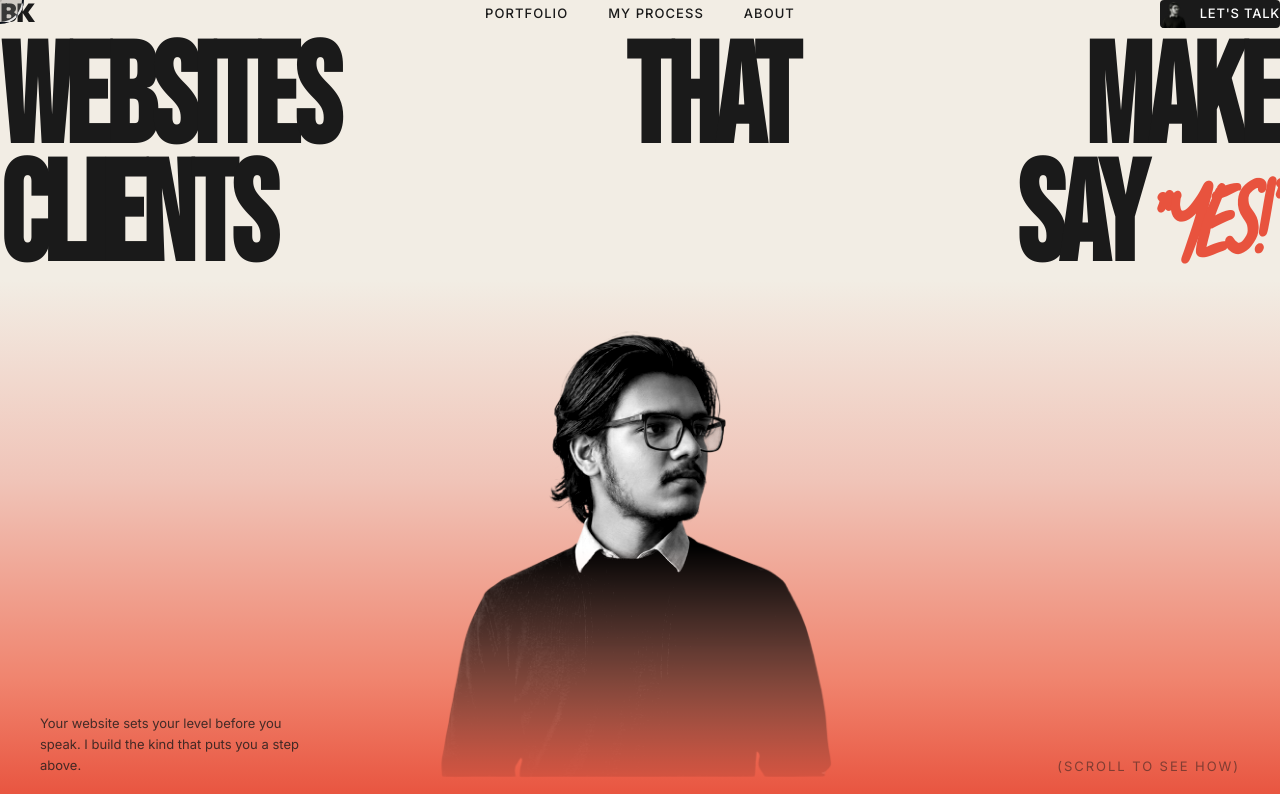
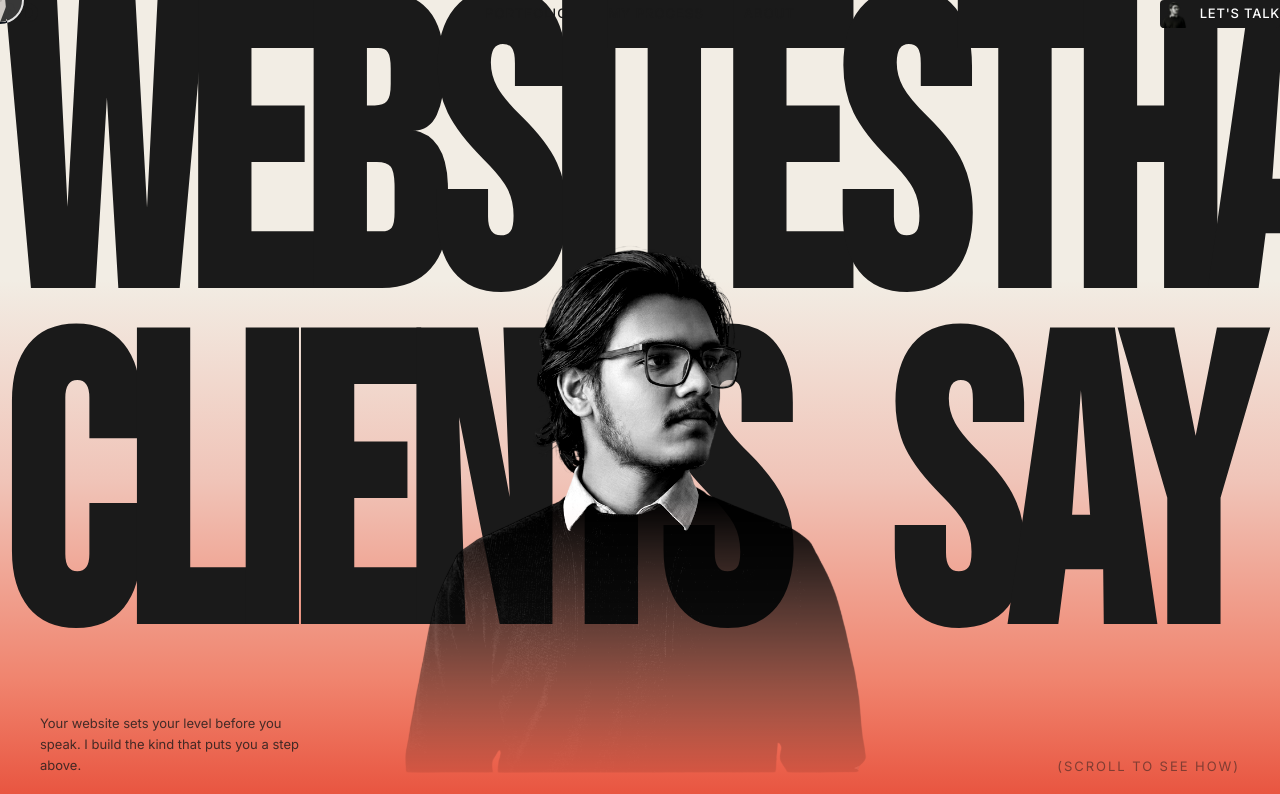
Before and after one commit to Anshum25/Portfollio, a React (Vite) app: page / in a window 1280 px wide. Shown: the top 794 px of the page. Built offline with nearby package versions, Linux system fonts and the light colour scheme.

Commit message:
text fix

```diff
--- a/index.html
+++ b/index.html
@@ -5,7 +5,7 @@
     <link rel="icon" type="image/svg+xml" href="/vite.svg" />
     <meta name="viewport" content="width=device-width, initial-scale=1.0" />
     <meta name="description" content="I build websites for expertise-led companies that want to look credible, explain their value clearly, and attract better clients." />
-    <title>BK | Websites That Make Clients Say "YES!"</title>
+    <title>AD | Websites That Make Clients Say "YES!"</title>
     <link rel="preconnect" href="https://fonts.googleapis.com">
 <link rel="preconnect" href="https://fonts.gstatic.com" crossorigin>
 <link href="https://fonts.googleapis.com/css2?family=Inter:wght@300;400;500;600;700&display=swap" rel="stylesheet">
--- a/src/components/Footer.jsx
+++ b/src/components/Footer.jsx
@@ -36,11 +36,11 @@ export default function Footer() {
                     </div>
                     <div className="mt-6">
                         <a
-                            href="mailto:hello@bogdankolomiyets.com?subject=Hey%2C%20Bogdan!%20I%20have%20a%20project%20idea"
+                            href="mailto:hello@anshumdev.com?subject=Hey%2C%20Bogdan!%20I%20have%20a%20project%20idea"
                             className="text-[13px] opacity-40 hover:opacity-80 transition-opacity underline underline-offset-4"
                             style={{ fontFamily: 'Inter, sans-serif' }}
                         >
-                            hello@bogdankolomiyets.com
+                            hello@anshumdev.com
                         </a>
                     </div>
                 </motion.div>
@@ -89,11 +89,11 @@ export default function Footer() {
                     {/* Email + Copyright */}
                     <div className="flex flex-col justify-between gap-4">
                         <a
-                            href="mailto:hello@bogdankolomiyets.com?subject=Hey%2C%20Bogdan!%20I%20have%20a%20project%20idea"
+                            href="mailto:hello@anshumdev.com?subject=Hey%2C%20Bogdan!%20I%20have%20a%20project%20idea"
                             className="text-[13px] opacity-40 hover:opacity-90 transition-opacity"
                             style={{ fontFamily: 'Inter, sans-serif' }}
                         >
-                            hello@bogdankolomiyets.com
+                            hello@anshumdev.com
                         </a>
                         <p className="text-[11px] opacity-25 mt-auto" style={{ fontFamily: 'Inter, sans-serif' }}>
                             © {new Date().getFullYear()} Bogdan Kolomiyets. All rights reserved.
--- a/src/components/Navbar.jsx
+++ b/src/components/Navbar.jsx
@@ -32,11 +32,11 @@ export default function Navbar({ onMenuToggle }) {
             style={{
                 background: scrolled ? 'rgba(242, 237, 228, 0.9)' : 'transparent',
                 backdropFilter: scrolled ? 'blur(16px)' : 'none',
-                WebkitBackdropFilter: scrolled ? 'blur(16px)' : 'none',
+                WeADitBackdropFilter: scrolled ? 'blur(16px)' : 'none',
             }}
         >
             <div className="w-full grid grid-cols-2 md:grid-cols-3 items-center">
-                {/* Logo - BK monogram */}
+                {/* Logo - AD monogram */}
                 <Link to="/" className="relative z-50 justify-self-start">
                     <span
                         className="text-[26px] leading-none"
@@ -46,7 +46,7 @@ export default function Navbar({ onMenuToggle }) {
                             letterSpacing: '-0.04em',
                         }}
                     >
-                        BK
+                        AD
                     </span>
                 </Link>
 
--- a/src/index.css
+++ b/src/index.css
@@ -55,7 +55,7 @@ body {
   background-color: var(--color-beige);
   color: var(--color-dark);
   overflow-x: hidden;
-  -webkit-font-smoothing: antialiased;
+  -weADit-font-smoothing: antialiased;
   -moz-osx-font-smoothing: grayscale;
   cursor: none;
 }
@@ -131,7 +131,7 @@ body {
 }
 
 /* Custom Scrollbar */
-::-webkit-scrollbar {
+::-weADit-scrollbar {
   width: 0px;
 }
 
--- a/src/pages/Contact.jsx
+++ b/src/pages/Contact.jsx
@@ -129,7 +129,7 @@ export default function Contact() {
                                 name="email"
                                 value={formData.email}
                                 onChange={handleChange}
-                                placeholder="hello@bogdankolomiyets"
+                                placeholder="hello@anshumdev"
                                 required
                                 className="w-full bg-[#E8E3DA] border-none rounded-xl px-5 py-4 text-[15px] outline-none focus:ring-2 focus:ring-coral/30 transition-all placeholder:text-dark/30"
                                 style={{ fontFamily: 'Inter, sans-serif' }}
--- a/src/pages/Home.jsx
+++ b/src/pages/Home.jsx
@@ -107,16 +107,16 @@ export default function Home() {
             exit="exit"
         >
             {/* Hero Section */}
-            <section ref={heroRef} className="hero-gradient relative min-h-screen flex flex-col justify-start overflow-hidden pt-24 md:pt-28">
+            <section ref={heroRef} className="hero-gradient relative min-h-screen flex flex-col justify-start overflow-hidden pt-32 md:pt-36">
                 {/* YES! cursor trail effect */}
                 <YesTrail containerRef={heroRef} />
 
-                <div className="relative w-full px-3 md:px-10 flex min-h-[30vh] md:min-h-[40vh] items-center">
+                <div className="relative w-full px-3 md:px-10 flex min-h-[30vh] md:min-h-[40vh] items-center mt-10 md:mt-16">
                     <motion.div
                         style={{ y: heroTitleY, opacity: heroTitleOpacity }}
                         className="w-full"
                     >
-                        <h1 className="heading-ultra text-dark text-[clamp(3rem,11vw,13rem)] w-full">
+                        <h1 className="heading-ultra text-dark text-[clamp(25rem,11vw,13.5rem)] leading-[0.88] w-full">
                             <span className="flex justify-between" style={{ width: 'calc(100% / 0.88)' }}>
                                 <span>WEBSITES</span>
                                 <span>THAT</span>
@@ -124,11 +124,9 @@ export default function Home() {
                             </span>
                             <span className="flex items-baseline" style={{ width: 'calc(100% / 0.88)' }}>
                                 <span>CLIENTS</span>
-                                <span className="flex-1" />
+                                <span className="flex-1 min-w-[10vw]" />
                                 <span>SAY</span>
-                                <span className="ml-3 md:ml-5">
-                                    <span
-                                        className="font-script text-coral inline-block"
+                                <span className="ml-4 md:ml-8 font-script text-coral inline-block"
                                     style={{
                                         fontFamily: "'Tentang Nanti One', cursive",
                                         transform: 'rotate(-6deg)',
@@ -138,7 +136,6 @@ export default function Home() {
                                     }}
                                 >
                                     "YES!"
-                                    </span>
                                 </span>
                             </span>
                         </h1>
@@ -151,7 +148,7 @@ export default function Home() {
                     animate={{ y: 0, opacity: 1, x: "-50%" }}
                     transition={{ duration: 1, delay: 0.3, ease: [0.76, 0, 0.24, 1] }}
                     style={{ y: heroImgY }}
-                    className="absolute bottom-0 left-1/2 z-20 w-[36vw] max-w-[440px] min-w-[220px]"
+                    className="absolute bottom-0 left-1/2 z-20 w-[42vw] max-w-[520px] min-w-[280px]"
                 >
                     <img
                         src="/images/hero-portrait-Photoroom.png"
@@ -240,7 +237,7 @@ export default function Home() {
                                                 ({project.number})
                                             </span>
                                             {project.isNew && (
-                                                <span className="font-script text-coral text-lg italic mt-1" style={{ fontFamily: "'Tentang Nanti One', cursive" }}>
+                                                <span className="font-script text-coral text-lg italic mt-1 inline-block" style={{ fontFamily: "'Tentang Nanti One', cursive" }}>
                                                     NEW
                                                 </span>
                                             )}
@@ -445,6 +442,6 @@ export default function Home() {
                     </div>
                 </div>
             </section>
-        </motion.div>
+        </motion.div >
     )
 }
--- a/src/pages/Process.jsx
+++ b/src/pages/Process.jsx
@@ -130,7 +130,7 @@ export default function Process() {
                         className="w-full object-cover object-top grayscale contrast-125"
                         style={{
                             maskImage: 'linear-gradient(to bottom, black 55%, transparent 100%)',
-                            WebkitMaskImage: 'linear-gradient(to bottom, black 55%, transparent 100%)',
+                            WeADitMaskImage: 'linear-gradient(to bottom, black 55%, transparent 100%)',
                         }}
                     />
                 </motion.div>
```
Also changed, not shown: 2 other files (tests, documents, lock files or other folders). Lines whose indentation alone changed are shown as unchanged.
